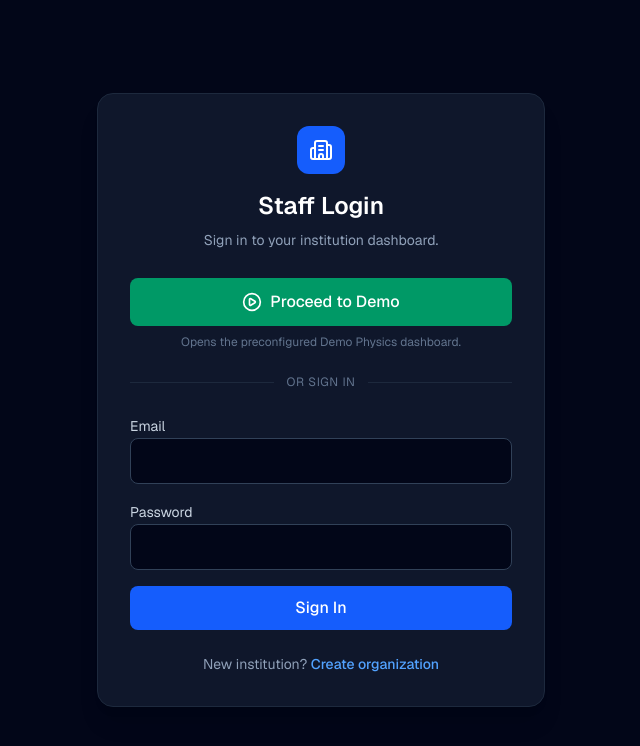
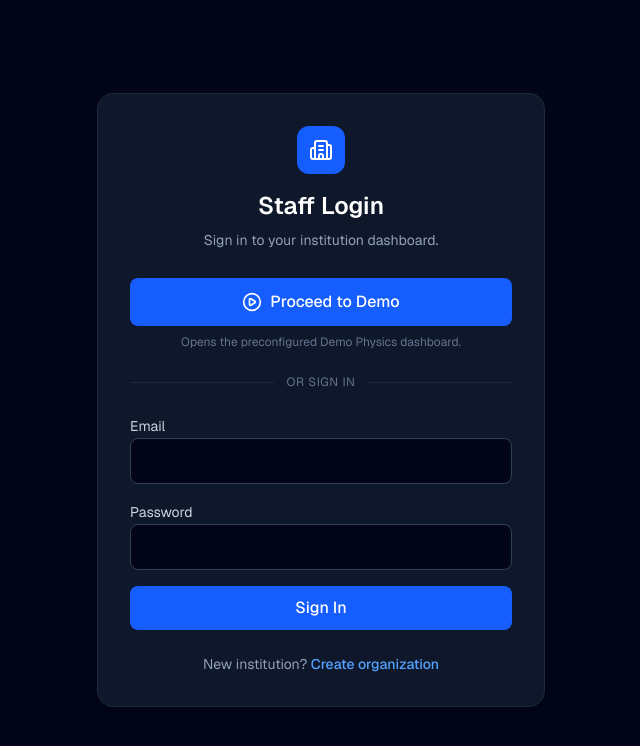
Before and after one commit to Axiom-AI-Agent/Axiom-AI, a Next.js app in the folder Dashboard/frontend/: page /login in a window 1280 px wide. Shown: the top 746 px of the page, without its empty margins (319-959 px from the left). Built offline with nearby package versions, Linux system fonts and the light colour scheme; no server answers.

Commit message:
fix(frontend): demo login added

```diff
--- a/Dashboard/frontend/src/app/login/page.tsx
+++ b/Dashboard/frontend/src/app/login/page.tsx
@@ -154,8 +154,7 @@ export default function LoginPage() {
             void handleDemoLogin()
           }
           disabled={busy}
-          className="flex w-full items-center justify-center gap-2 rounded-lg bg-emerald-600 px-4 py-3 font-medium text-white transition hover:bg-emerald-500 disabled:cursor-not-allowed disabled:opacity-50"
-        >
+        className="flex w-full items-center justify-center gap-2 rounded-lg bg-blue-600 px-4 py-3 font-medium text-white transition hover:bg-blue-500 disabled:cursor-not-allowed disabled:opacity-50"        >
           {demoLoading ? (
             <Loader2 className="h-5 w-5 animate-spin" />
           ) : (
```
